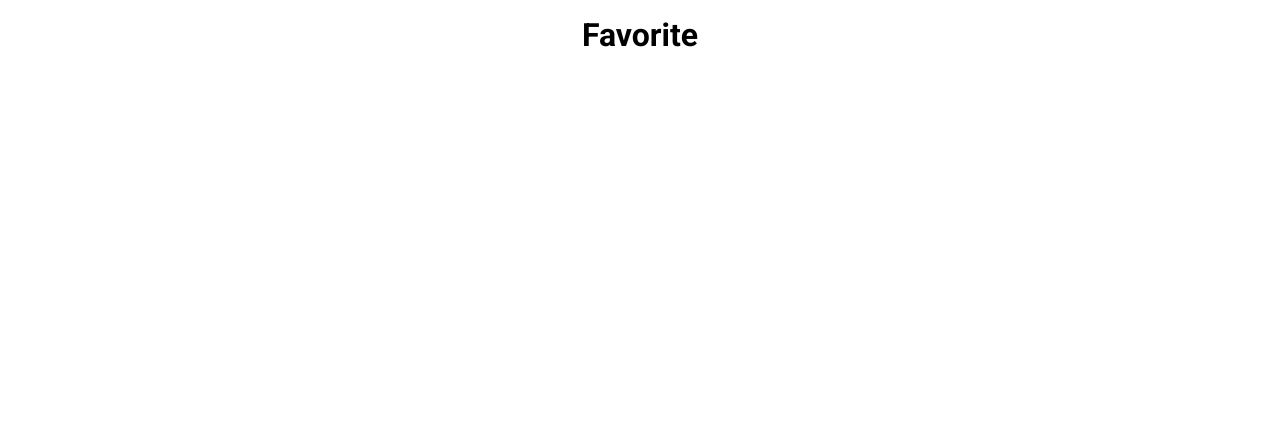
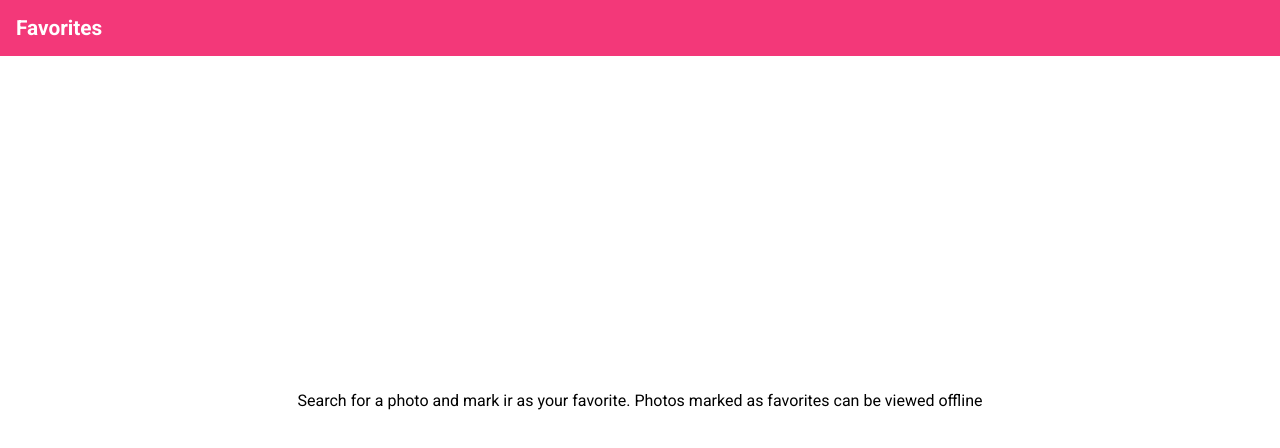
Before and after one commit to Oscar-AGUDELO/Flickr_by_Oscar_AGUDELO, a React (Create React App) app: page /Favorites in a window 1280 px wide. Shown: the top 448 px of the page. Built offline with nearby package versions, Linux system fonts and the light colour scheme.

Commit message:
i can add favorites and delete

```diff
--- a/src/App.js
+++ b/src/App.js
@@ -11,11 +11,11 @@ const App = () => {
 
   const [screenWidth, setScreenWidth] = useState(window.innerWidth);
   const [convertedData, setConvertedData] = useState([]);
-  const [keyword, setKeyword] = useState({ Search: "" });
+  const [keyword, setKeyword] = useState({ Search: "photo" });
   const [showData, setShowData] = useState(false);
   const [data, setData] = useState([]);
   const [go, setGo] = useState(false);
-  const API = "https://api.flickr.com/services/rest/?method=flickr.photos.search&api_key=7dc498bf8c2a4a431362a1b49c8a301e&tags=" + keyword.Search + "&per_page=3&format=json&nojsoncallback=1";
+  const API = "https://api.flickr.com/services/rest/?method=flickr.photos.search&api_key=7dc498bf8c2a4a431362a1b49c8a301e&tags=" + keyword.Search + "&per_page=15&format=json&nojsoncallback=1";
 
   const fetchAPI = async () => {
     try {
--- a/src/pages/Favorites/Favorites.css
+++ b/src/pages/Favorites/Favorites.css
@@ -1,10 +1,26 @@
-.FavoritesContainer{
-    margin-top: 1rem;
-    margin-left: 15%;
-    margin-right: 15%;
+#FavoritesContainer{
     display: flex;
     flex-direction: column;
     align-items: center;
     text-align: center;
     justify-content: center;
+    height: 100vh;
 }
+#FavoritesContainer header {
+    height: 3.5rem;
+    background: var(--color-1);
+    display: flex;
+    align-items: center;
+    position: fixed;
+    top: 0;
+    width: 100%;
+  }
+
+  #FavoritesContainer header h1 {
+    margin-left: 1rem;
+    font-size: var(--title);
+    color: var(--color-2);
+  }
+  #FavoritesContainer div p {
+    margin: 3.5rem;
+  }
--- a/src/pages/Favorites/Favorites.jsx
+++ b/src/pages/Favorites/Favorites.jsx
@@ -1,11 +1,74 @@
-import React from "react";
+import React, { useState, useEffect } from "react";
 import "./Favorites.css";
+import likeOFF from "../../assets/likeOFF.svg";
+import likeON from "../../assets/likeON.svg";
 
 const Favorites = () => {
+
+const getLocalItems = () => {
+  let list = localStorage.getItem('listFavoritesFlickr');
+  if (list) {
+      return JSON.parse(localStorage.getItem('listFavoritesFlickr'));
+  } else {
+      return []
+  }
+};
+
+
+const [goToPhoto, setGoToPhoto] = useState(false);
+const goToPhotoViewer = (item) => {
+  setGoToPhoto(!goToPhoto)
+  const goToPic = listFavorites.find(pic => pic.id===item.id)
+  goToPic.goToPhoto = !goToPic.goToPhoto
+}
+const [listFavorites, setListFavorites] = useState(getLocalItems());
+const deleteFavorites = (id) => {
+  const updatedItems = listFavorites.filter((elem) => {
+    return elem.id !== id;
+  })
+    setListFavorites(updatedItems);
+}
+useEffect(() => {
+  localStorage.setItem('listFavoritesFlickr', JSON.stringify(listFavorites));
+}, [listFavorites]);
+
   return (
-    <div className="FavoritesContainer">
-       <header><h1>Favorite</h1></header>
-    </div>
+    <div id="FavoritesContainer">
+       <header><h1>Favorites</h1></header>
+       { listFavorites.length < 1 ?
+        <div><p>Search for a photo and mark ir as your favorite. Photos marked as favorites can be viewed offline</p></div>
+      : (
+     <ul className="SearchResultsContain">
+      {listFavorites.map((pic) => {
+        return (
+          <li key={pic.id} className="buttonPic" >
+            {pic.goToPhoto ?
+              (<div className="fullPicContainer">
+                <button className="fullPic" onClick={() => goToPhotoViewer(pic)}><img alt={"photoFavorite"} src={pic.src} /></button>
+                <div className="containerTitle_Like">
+                  <h1 className="titlePhoto" >{pic.title}</h1>
+                  <button onClick={() => deleteFavorites(pic.id)}>
+                  {pic.isFavorite ?
+                      <img className="likeOFFIcon" alt="likeOFFIcon" src={likeON} />
+                      :
+                      <img className="likeOFFIcon" alt="likeOFFIcon" src={likeOFF} />
+                    }
+                  </button></div>
+              </div>)
+              :
+              (
+                <button className="pic" onClick={() => goToPhotoViewer(pic)}><img className="pic" alt={"photoFavorite"} src={pic.src} /></button>
+              )
+            }
+          </li>
+        )
+      })}
+    </ul>
+
+)
+
+      }
+        </div>
   );
 };
 
--- a/src/pages/Results/Results.jsx
+++ b/src/pages/Results/Results.jsx
@@ -1,8 +1,70 @@
-import React from "react";
+import React, { useEffect, useState } from "react";
 import "./Results.css";
 import likeOFF from "../../assets/likeOFF.svg";
+import likeON from "../../assets/likeON.svg";
 
-const Results = ({ convertedData, keyword, goToPhotoViewer }) => {
+const Results = ({ setConvertedData, convertedData, keyword, goToPhotoViewer }) => {
+  //   const [initialData, setFavoritesData] = useState([]);
+  //   const addDataInFavorites = () =>{
+  //   if (initialData.length === 0){
+  //     return null}else{
+  //     localStorage.setItem('initialData', JSON.stringify(initialData));
+  //     const favoritesData = localStorage.getItem('initialData');
+  //     localStorage.setItem('favoritesData', [initialData, favoritesData]);
+  // }}
+  const getLocalItems = () => {
+    let list = localStorage.getItem('listFavoritesFlickr');
+    if (list) {
+      return JSON.parse(localStorage.getItem('listFavoritesFlickr'));
+    } else {
+      return []
+    }
+  };
+  const [items, setItems] = useState(getLocalItems());
+  // const deleteItem = (id) => {
+  //   // console.log('deleted');
+  //   const updatedItems = items.filter((elem) => {
+  //       return elem.id !== id;
+  //   })
+  //   setItems(updatedItems);
+  // }
+
+
+  useEffect(() => {
+    // localStorage.setItem('thapaName', 'vinod');
+    localStorage.setItem('listFavoritesFlickr', JSON.stringify(items));
+  }, [items]);
+
+
+  const addFavorites = (item) => {
+    const goToPic = convertedData.find(pic => pic.id === item.id)
+    console.log(goToPic)
+    goToPic.favorites = !goToPic.favorites
+    goToPic.isFavorite = !goToPic.isFavorite
+    const srcPic = { id: goToPic.id, title: goToPic.title, isFavorite: goToPic.isFavorite, src: "https://farm" + goToPic.farm + ".static.flickr.com/" + goToPic.server + "/" + goToPic.id + "_" + goToPic.secret + ".jpg" };
+    if (goToPic.favorites === true) {
+      setItems([...items, srcPic]);
+    }
+  }
+
+  const foundItemsFavorites = (item) => {
+    if (items.find(pic => pic.id === item.id)) {
+      return true;
+    } else {
+      return false;
+    }
+  }
+
+  const deleteFavorites = (item) => {
+    const updatedItems = items.filter((elem) => {
+      return elem.id !== item.id;
+    })
+    setItems(updatedItems);
+  }
+
+
+
+
   return (
     <ul className="SearchResultsContain">
       {convertedData.map((pic) => {
@@ -11,12 +73,23 @@ const Results = ({ convertedData, keyword, goToPhotoViewer }) => {
           <li key={pic.id} className="buttonPic" >
             {pic.goToPhoto ?
               (<div className="fullPicContainer">
-                <button className="fullPic" onClick={() => goToPhotoViewer(pic)}><img  alt={"photo" + keyword.Search} src={srcPic} /></button>
+                <button className="fullPic" onClick={() => goToPhotoViewer(pic)}><img alt={"photo" + keyword.Search} src={srcPic} /></button>
                 <div className="containerTitle_Like">
                   <h1 className="titlePhoto" >{pic.title}</h1>
-                  <button>
-                    <img alt="likeOFFIcon" src={likeOFF} />
-                  </button></div>
+                  {!foundItemsFavorites(pic) ?
+                    <button onClick={() => addFavorites(pic)}>
+
+                      <img className="likeOFFIcon" alt="likeOFFIcon" src={likeOFF} />
+
+                    </button>
+                    :
+                    <button onClick={() => deleteFavorites(pic)}>
+
+                      <img className="likeOFFIcon" alt="likeOFFIcon" src={likeON} />
+
+                    </button>
+                  }
+                </div>
               </div>)
               :
               (
--- a/src/pages/Search/Search.css
+++ b/src/pages/Search/Search.css
@@ -58,11 +58,7 @@
   transition: 1s;
 }
 
-#SearchContainer .go:hover {
-  background: var(--color-2);
-  color: var(--color-4);
-  border: 1px solid var(--color-4);
-}
+
 
 
 /* Loading css */
--- a/src/pages/Search/Search.jsx
+++ b/src/pages/Search/Search.jsx
@@ -4,7 +4,6 @@ import "./Search.css";
 import iconTrad from "../../assets/trad.svg";
 import logo from "../../assets/logo.svg";
 const Search = ({ showData, go, charging, setKeyword }) => {
-  const [noKeyword, setNoKeyword] = useState(false);
   const [screenWidth, setScreenWidth] = useState(window.innerWidth);
   useEffect(() => {
     const changeWidth = () => {
@@ -18,7 +17,6 @@ const Search = ({ showData, go, charging, setKeyword }) => {
   }, []);
   const handleChange = (e) => {
     if (e.target.value === null) {
-      setNoKeyword(true)
     } else {
       setKeyword({
         ...Search,
@@ -26,7 +24,6 @@ const Search = ({ showData, go, charging, setKeyword }) => {
       });
     }
   };
-  console.log(noKeyword)
   if (showData) {
     return <Navigate to='/SearchResults' />
   }
--- a/src/pages/SearchResults/SearchResults.jsx
+++ b/src/pages/SearchResults/SearchResults.jsx
@@ -21,9 +21,6 @@ const SearchResults = ({ convertedData, setConvertedData, data, keyword, setGo,
     setGoToPhoto(!goToPhoto)
     const goToPic = convertedData.find(pic => pic.id===item.id)
     goToPic.goToPhoto = !goToPic.goToPhoto
-    console.log(goToPic)
-
-    console.log(convertedData)
   }
 
   const goBack = () => {
@@ -38,7 +35,7 @@ const SearchResults = ({ convertedData, setConvertedData, data, keyword, setGo,
 
     <div className="SearchResultsContainer">
       <button className="header" onClick={goBack}><img alt="goBackIcon" src={goBackIcon} /><h1>Results for "{keyword.Search}"</h1></button>
-      <Results convertedData={convertedData} keyword={keyword} goToPhotoViewer={goToPhotoViewer} />
+      <Results setConvertedData={setConvertedData} convertedData={convertedData} keyword={keyword} goToPhotoViewer={goToPhotoViewer} />
 
     </div>
 
```
Also changed, not shown: src/pages/Results/Results.css (+15 -4 lines), src/assets/goBackIcon.svg, src/assets/likeON.svg (added).
